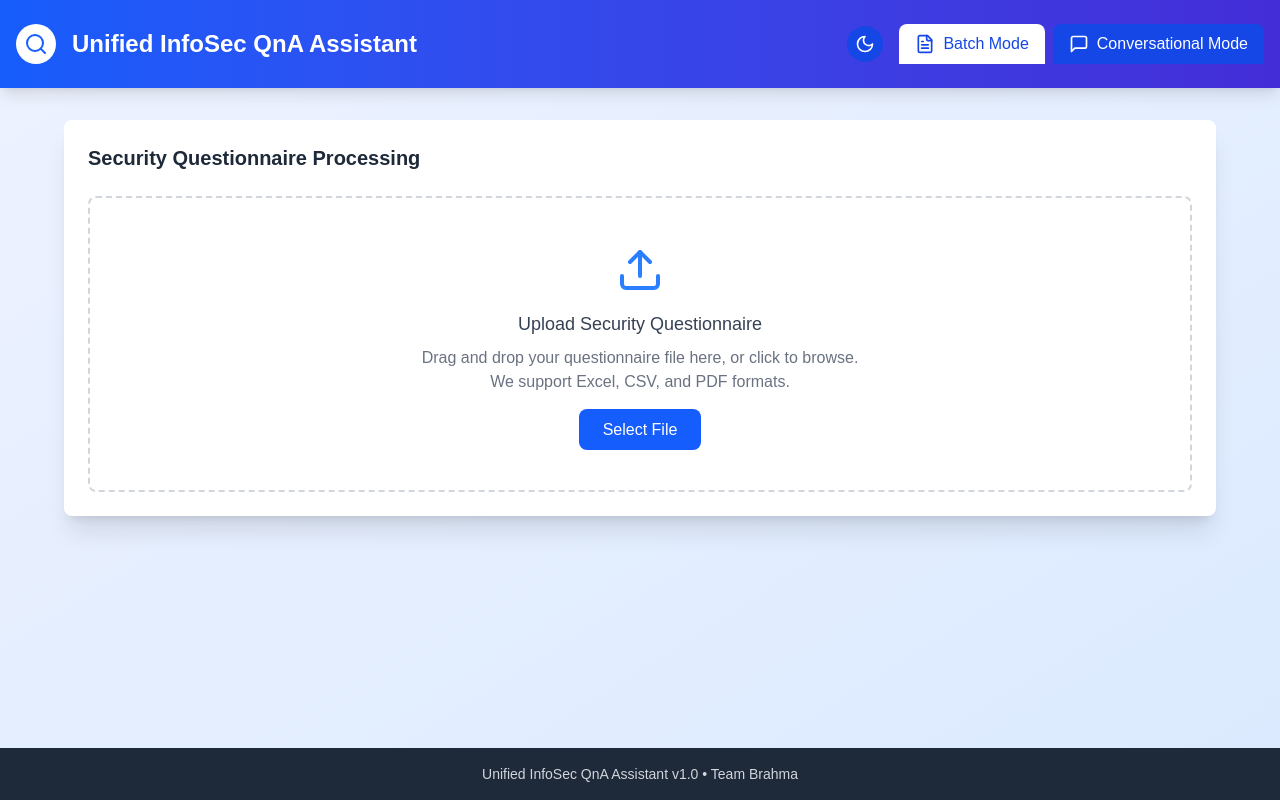
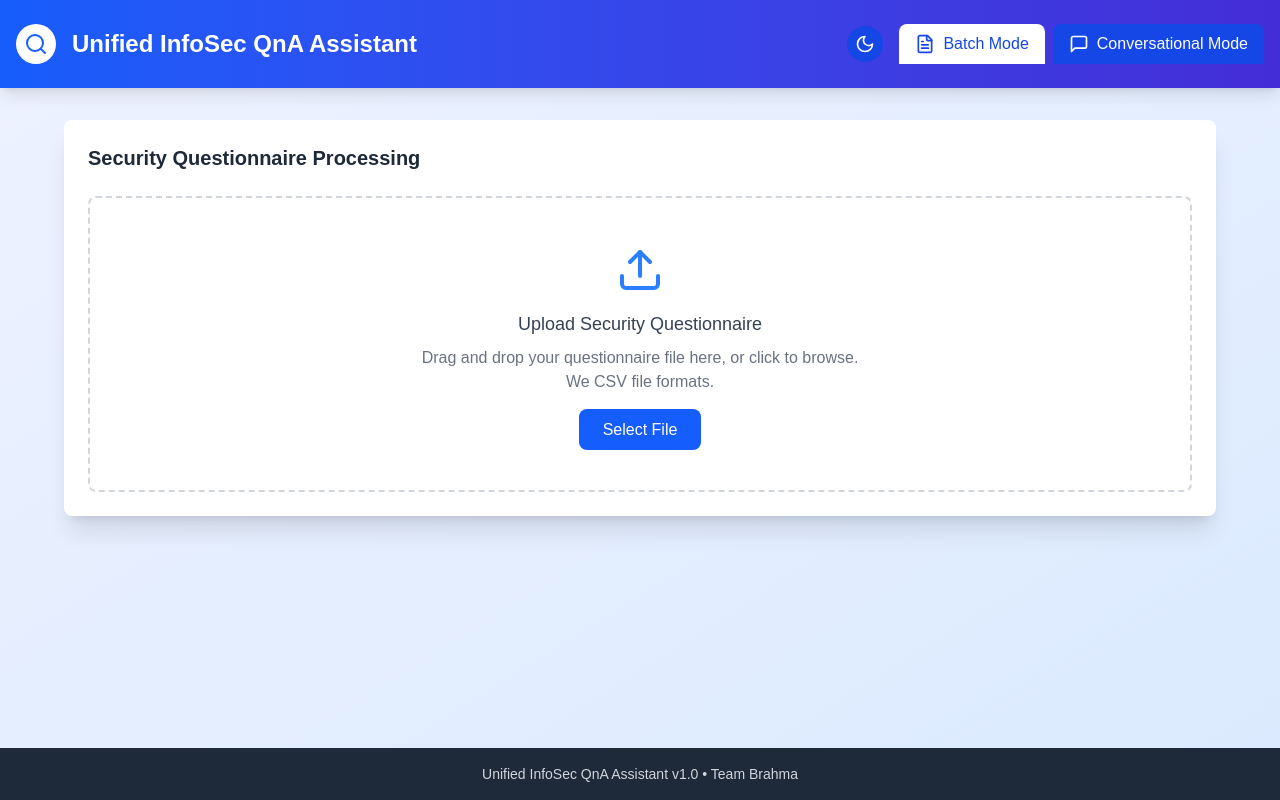
Before and after one commit to sandipkatel/Unified-InfoSec-QnA-Assistant, a Next.js app in the folder Frontend/: page / in a window 1280 px wide. Built offline with nearby package versions, Linux system fonts and the light colour scheme.

Commit message:
update dnd content

```diff
--- a/Frontend/src/app/page.js
+++ b/Frontend/src/app/page.js
@@ -462,7 +462,7 @@ export default function UnifiedQnAAssistant() {
                 </h3>
                 <p className="text-gray-500 mb-6 max-w-md mx-auto">
                   Drag and drop your questionnaire file here, or click to
-                  browse. We support Excel, CSV, and PDF formats.
+                  browse. We CSV file formats.
                 </p>
                 <input
                   type="file"
```
Lines whose indentation alone changed are shown as unchanged.
